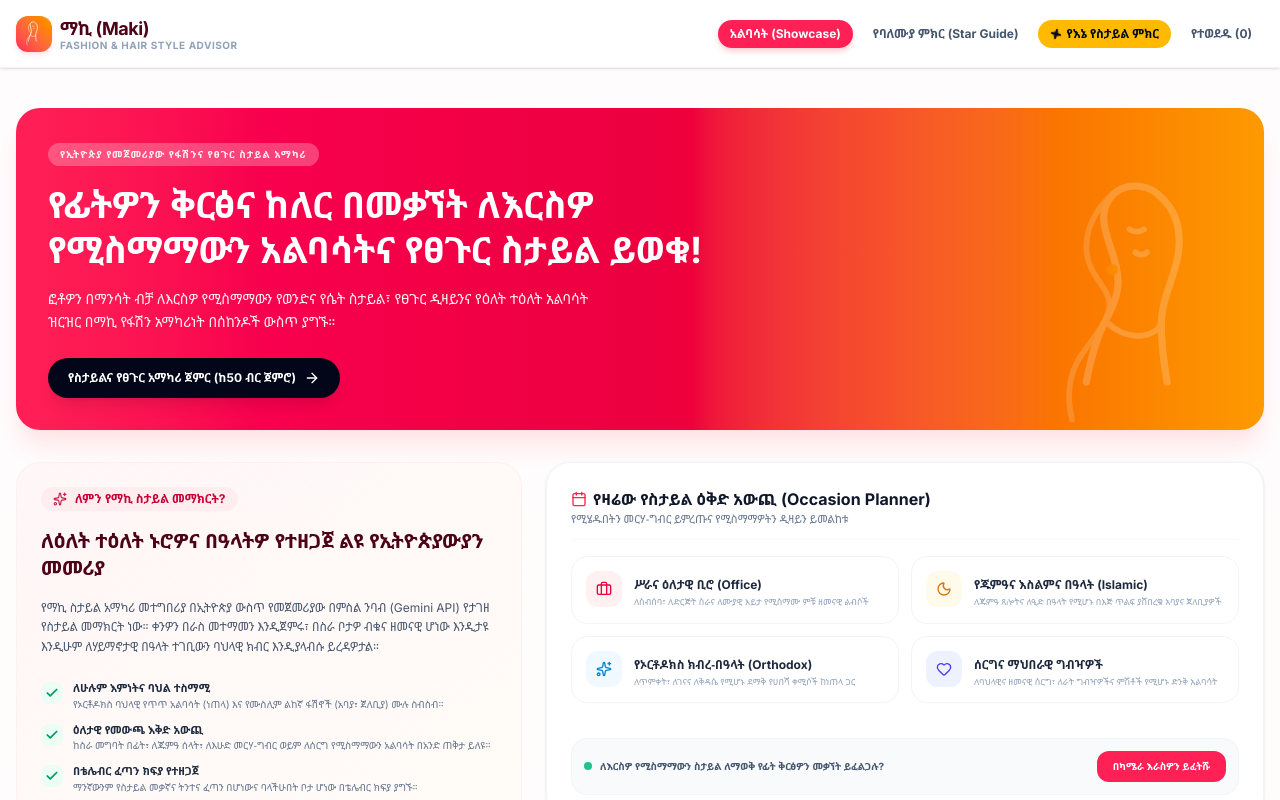
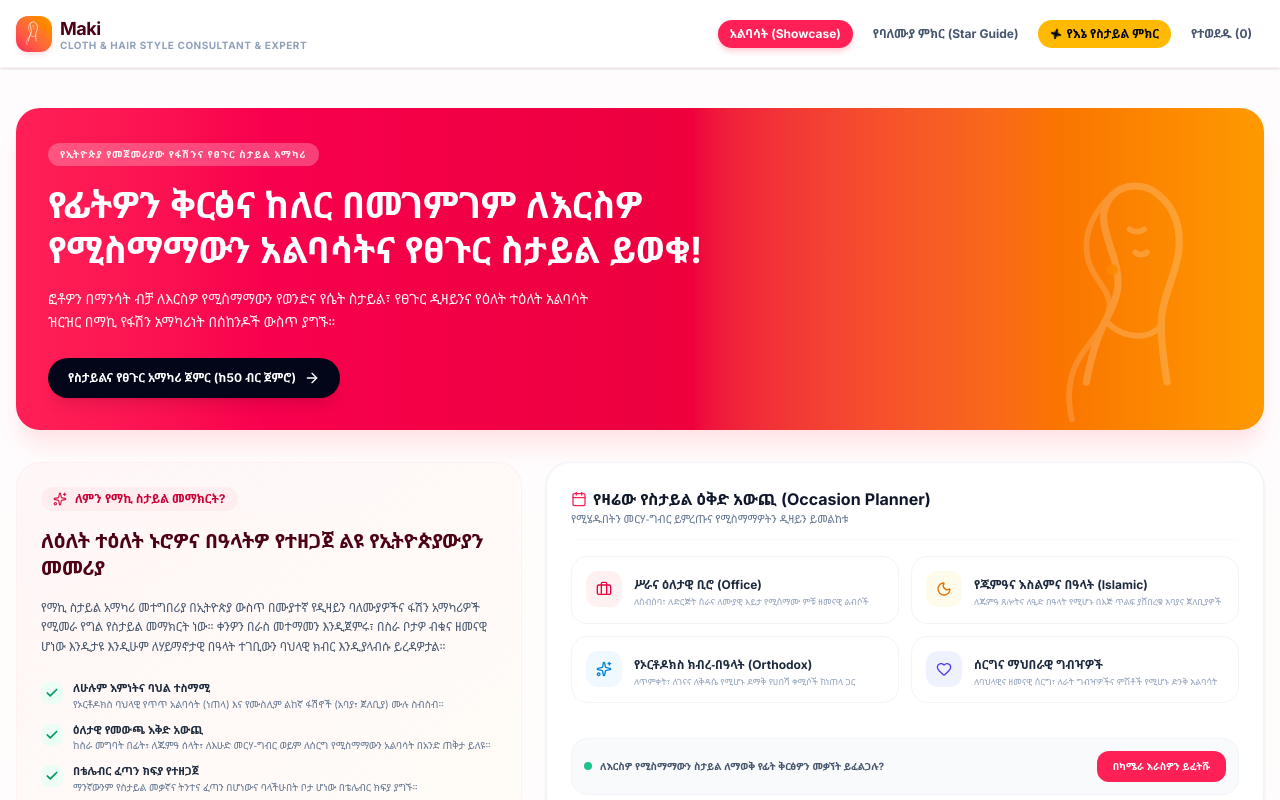
Before and after one commit to frealem/https-github.com-kalidumer-makicloth, a React (Vite) app: page / in a window 1280 px wide. Shown: the top 800 px of the page. Built offline with nearby package versions, Linux system fonts and the light colour scheme.

Commit message:
refactor: rebrand application to Maki Consultant
Update application branding and terminology to align with "Maki cloth and hair style consultant" persona throughout the frontend and backend documentation.

```diff
--- a/index.html
+++ b/index.html
@@ -3,7 +3,7 @@
   <head>
     <meta charset="UTF-8" />
     <meta name="viewport" content="width=device-width, initial-scale=1.0" />
-    <title>My Google AI Studio App</title>
+    <title>Maki cloth and hair style consultant and expert</title>
   </head>
   <body>
     <div id="root"></div>
--- a/metadata.json
+++ b/metadata.json
@@ -1,5 +1,5 @@
 {
-  "name": "የማኪ የፋሽንና የፀጉር ስታይል አማካሪ",
+  "name": "Maki cloth and hair style consultant and expert",
   "description": "የእርስዎን ፎቶ በመጫን ለእርስዎ የሚስማማውን ዘመናዊና ባህላዊ አልባሳት እንዲሁም የፀጉር ስታይል በቴሌብር ክፍያ የሚያገኙበት የግል መማክርት (Ethiopian Fashion & Hair Style Recommendation with Telebirr Payment Integration)",
   "requestFramePermissions": ["camera"],
   "majorCapabilities": ["MAJOR_CAPABILITY_SERVER_SIDE_GEMINI_API"]
--- a/server.ts
+++ b/server.ts
@@ -92,7 +92,7 @@ async function startServer() {
       }
     }
 
-    throw lastError || new Error("ሁሉም የGemini ሞዴሎች ሙከራ አልተሳካም። እባክዎን ከጥቂት ሰከንዶች በኋላ እንደገና ይሞክሩ።");
+    throw lastError || new Error("የባለሙያ ምክረ-ሃሳብ ዝግጅት በአሁኑ ወቅት አልተሳካም። እባክዎን ከጥቂት ሰከንዶች በኋላ እንደገና ይሞክሩ።");
   }
 
   // Lazy connection to MongoDB Atlas
@@ -193,12 +193,12 @@ async function startServer() {
     }
   };
 
-  // API Route for verifying Telebirr receipts via Gemini Vision / PDF Document Analysis
+  // API Route for verifying Telebirr receipts via expert analysis / PDF Document Analysis
   app.post("/api/verify-receipt", async (req: express.Request, res: express.Response) => {
     try {
       if (!process.env.GEMINI_API_KEY) {
         return res.status(500).json({
-          error: "Gemini API Key is not configured in environment variables. Please check Settings > Secrets."
+          error: "Maki Styling Advisory services are temporarily unavailable. Please verify connection credentials."
         });
       }
 
@@ -367,12 +367,12 @@ In all cases:
     }
   });
 
-  // API Route for analyzing style and hair via Gemini
+  // API Route for preparing personal style and hair consultations
   app.post("/api/recommend", async (req: express.Request, res: express.Response) => {
     try {
       if (!process.env.GEMINI_API_KEY) {
         return res.status(500).json({
-          error: "Gemini API Key is not configured in environment variables. Please check Settings > Secrets."
+          error: "Maki Styling Advisory services are temporarily unavailable. Please verify connection credentials."
         });
       }
 
@@ -571,8 +571,8 @@ Structure your Amharic markdown recommendationText as follows:
         generatedImage: generatedImages[0]
       });
     } catch (error: any) {
-      console.error("Gemini API Error:", error);
-      res.status(500).json({ error: error.message || "Something went wrong during style analysis." });
+      console.error("Style Consultant Error:", error);
+      res.status(500).json({ error: "በምክረ-ሃሳብ ዝግጅት ወቅት ስህተት ተከስቷል። እባክዎን ከጥቂት ሰከንዶች በኋላ እንደገና ይሞክሩ። (Something went wrong during the style consultation.)" });
     }
   });
 
--- a/src/App.tsx
+++ b/src/App.tsx
@@ -111,7 +111,7 @@ interface SocialTrendPost {
 }
 
 // Compress Base64 image using HTML5 Canvas to 800px width/height maximums at 0.75 quality (JPEG)
-// This reduces file sizes from 4MB to ~70KB, making network transfers and Gemini analysis 50x faster!
+// This reduces file sizes from 4MB to ~70KB, making network transfers and expert analysis 50x faster!
 const compressImage = (base64Str: string, maxWidth = 800, maxHeight = 800): Promise<string> => {
   return new Promise((resolve) => {
     const img = new Image();
@@ -255,7 +255,7 @@ class AudioSynthController {
       this.gainNode.gain.setValueAtTime(this.volume, this.ctx.currentTime);
       this.gainNode.connect(this.ctx.destination);
 
-      // Warm elegant synth chords representing Liya's AI fashion wavelength
+      // Warm elegant synth chords representing professional fashion design harmony
       const notes = [261.63, 329.63, 392.00, 523.25, 587.33, 659.25]; // C4, E4, G4, C5, D5, E5
       let step = 0;
 
@@ -762,7 +762,7 @@ export default function App() {
     setPaymentStep("telebirr_p2p");
   };
 
-  // Handle transaction submission via Gemini vision receipt verification
+  // Handle transaction submission via expert receipt verification
   const handlePaymentSubmit = async (e: React.FormEvent) => {
     e.preventDefault();
     if (!screenshotPreview) {
@@ -926,7 +926,7 @@ export default function App() {
     }
   };
 
-  // Submit and call server-side Gemini API
+  // Submit and consult the server-side expert advisory desk
   const handleAnalyzeStyle = async () => {
     if (!scannerPhoto) return;
 
@@ -999,8 +999,8 @@ export default function App() {
               <ModelGirlSilhouette className="w-7 h-7 text-white" />
             </div>
             <div>
-              <span className="font-black text-rose-950 tracking-tight text-base sm:text-lg block">ማኪ (Maki)</span>
-              <span className="text-[10px] text-slate-400 font-bold block -mt-1 tracking-wider uppercase">Fashion & Hair Style Advisor</span>
+              <span className="font-black text-rose-950 tracking-tight text-base sm:text-lg block">Maki</span>
+              <span className="text-[10px] text-slate-400 font-bold block -mt-1 tracking-wider uppercase">Cloth & Hair Style Consultant & Expert</span>
             </div>
           </div>
 
@@ -1066,7 +1066,7 @@ export default function App() {
               የኢትዮጵያ የመጀመሪያው የፋሽንና የፀጉር ስታይል አማካሪ
             </span>
             <h1 className="text-2xl sm:text-4xl font-black leading-tight">
-              የፊትዎን ቅርፅና ከለር በመቃኘት ለእርስዎ የሚስማማውን አልባሳትና የፀጉር ስታይል ይወቁ!
+              የፊትዎን ቅርፅና ከለር በመገምገም ለእርስዎ የሚስማማውን አልባሳትና የፀጉር ስታይል ይወቁ!
             </h1>
             <p className="text-xs sm:text-sm text-rose-50 leading-relaxed max-w-xl">
               ፎቶዎን በማንሳት ብቻ ለእርስዎ የሚስማማውን የወንድና የሴት ስታይል፣ የፀጉር ዲዛይንና የዕለት ተዕለት አልባሳት ዝርዝር በማኪ የፋሽን አማካሪነት በሰከንዶች ውስጥ ያግኙ።
@@ -1108,7 +1108,7 @@ export default function App() {
                     ለዕለት ተዕለት ኑሮዎና በዓላትዎ የተዘጋጀ ልዩ የኢትዮጵያውያን መመሪያ
                   </h3>
                   <p className="text-xs text-slate-600 leading-relaxed">
-                    የማኪ ስታይል አማካሪ መተግበሪያ በኢትዮጵያ ውስጥ የመጀመሪያው በምስል ንባብ (Gemini API) የታገዘ የስታይል መማክርት ነው። ቀንዎን በራስ መተማመን እንዲጀምሩ፣ በስራ ቦታዎ ብቁና ዘመናዊ ሆነው እንዲታዩ እንዲሁም ለሃይማኖታዊ በዓላት ተገቢውን ባህላዊ ክብር እንዲያላብሱ ይረዳዎታል።
+                    የማኪ ስታይል አማካሪ መተግበሪያ በኢትዮጵያ ውስጥ በሙያተኛ የዲዛይን ባለሙያዎችና ፋሽን አማካሪዎች የሚመራ የግል የስታይል መማክርት ነው። ቀንዎን በራስ መተማመን እንዲጀምሩ፣ በስራ ቦታዎ ብቁና ዘመናዊ ሆነው እንዲታዩ እንዲሁም ለሃይማኖታዊ በዓላት ተገቢውን ባህላዊ ክብር እንዲያላብሱ ይረዳዎታል።
                   </p>
 
                   {/* Key Benefits List */}
@@ -1618,7 +1618,7 @@ export default function App() {
           </div>
         )}
 
-        {/* VIEW 2: AI STYLE & HAIR SCANNER (UNLOCKED AFTER PAYMENT) */}
+        {/* VIEW 2: PERSONAL STYLE & HAIR CONSULTATION (UNLOCKED AFTER PAYMENT) */}
         {activeTab === "scanner" && (
           <div className="bg-white rounded-3xl p-6 border border-rose-100 shadow-xl max-w-4xl mx-auto space-y-6 animate-fade-in">
             <div className="text-center space-y-1">
@@ -1794,7 +1794,7 @@ export default function App() {
                 </button>
               </div>
 
-              {/* Right Side: AI Styling Result display */}
+              {/* Right Side: Professional Styling Result display */}
               <div className="bg-slate-50 rounded-3xl border border-slate-100/80 p-5 flex flex-col justify-between min-h-[380px]">
                 {isAnalyzing ? (
                   <div className="my-auto flex flex-col items-center text-center space-y-4 py-12 animate-fade-in">
```
